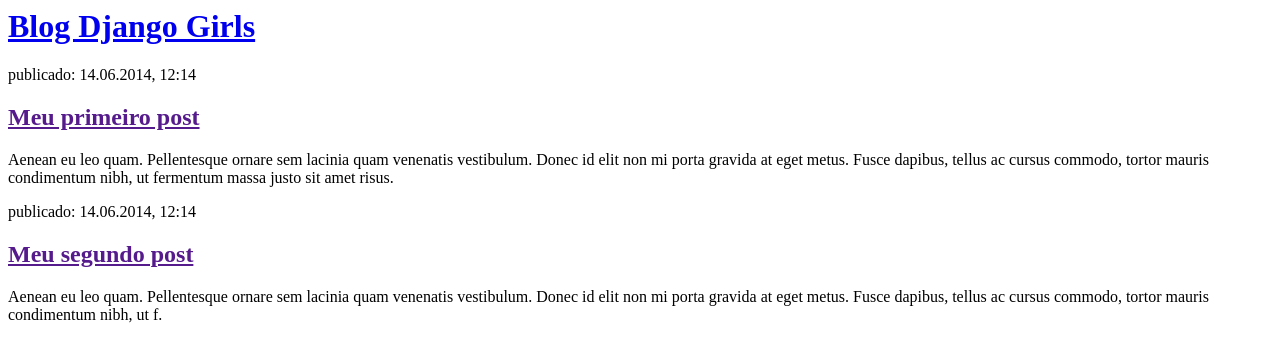
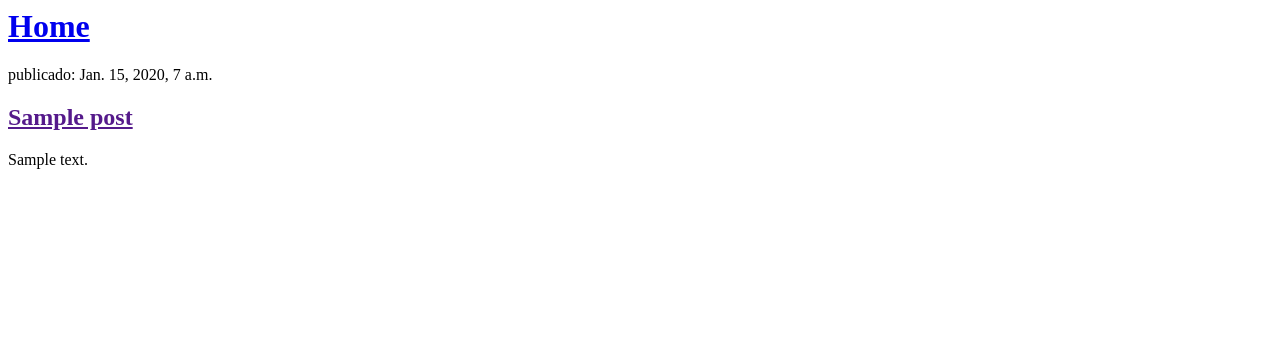
Before and after one commit to alanminusculi06/django-blog, a Django app: template myblog/core/templates/post_list.html in a window 1280 px wide. Shown: the top 362 px of the page. Run offline with Django 3.2, Linux system fonts and the light colour scheme; the template is opened without the code that fills it: values that come from a table or form of the project are taken from there, others are empty; tables that the repository leaves empty hold one stand-in row (values such as "Sample post"); parts of the project's set-up code (start-up, migrations or seed data) failed here and were passed over.

Commit message:
post list template

```diff
--- a/myblog/core/models.py
+++ b/myblog/core/models.py
@@ -1,5 +1,6 @@
 from django.db import models
 from django.utils import timezone
+
 
 class Post(models.Model):
     author = models.ForeignKey('auth.User', on_delete=models.CASCADE)
--- a/myblog/core/templates/post_list.html
+++ b/myblog/core/templates/post_list.html
@@ -1,22 +1,24 @@
 <html>
+
 <head>
-        <title>Blog Django Girls</title>
+    <title>Blog</title>
 </head>
+
 <body>
     <div>
-            <h1><a href="/">Blog Django Girls</a></h1>
+        <h1><a href="/">Home</a></h1>
     </div>
 
+    {% for post in posts %}
+
     <div>
-            <p>publicado: 14.06.2014, 12:14</p>
-            <h2><a href="">Meu primeiro post</a></h2>
-            <p>Aenean eu leo quam. Pellentesque ornare sem lacinia quam venenatis vestibulum. Donec id elit non mi porta gravida at eget metus. Fusce dapibus, tellus ac cursus commodo, tortor mauris condimentum nibh, ut fermentum massa justo sit amet risus.</p>
+        <p>publicado: {{ post.published_date }}</p>
+        <h2><a href="">{{ post.title }}</a></h2>
+        {{ post.text|linebreaks }}
     </div>
 
-        <div>
-            <p>publicado: 14.06.2014, 12:14</p>
-            <h2><a href="">Meu segundo post</a></h2>
-            <p>Aenean eu leo quam. Pellentesque ornare sem lacinia quam venenatis vestibulum. Donec id elit non mi porta gravida at eget metus. Fusce dapibus, tellus ac cursus commodo, tortor mauris condimentum nibh, ut f.</p>
-        </div>
+    {% endfor %}
+
 </body>
+
 </html>
```
Also changed, not shown: myblog/core/views.py (+6 -1 lines). Lines whose indentation alone changed are shown as unchanged.
